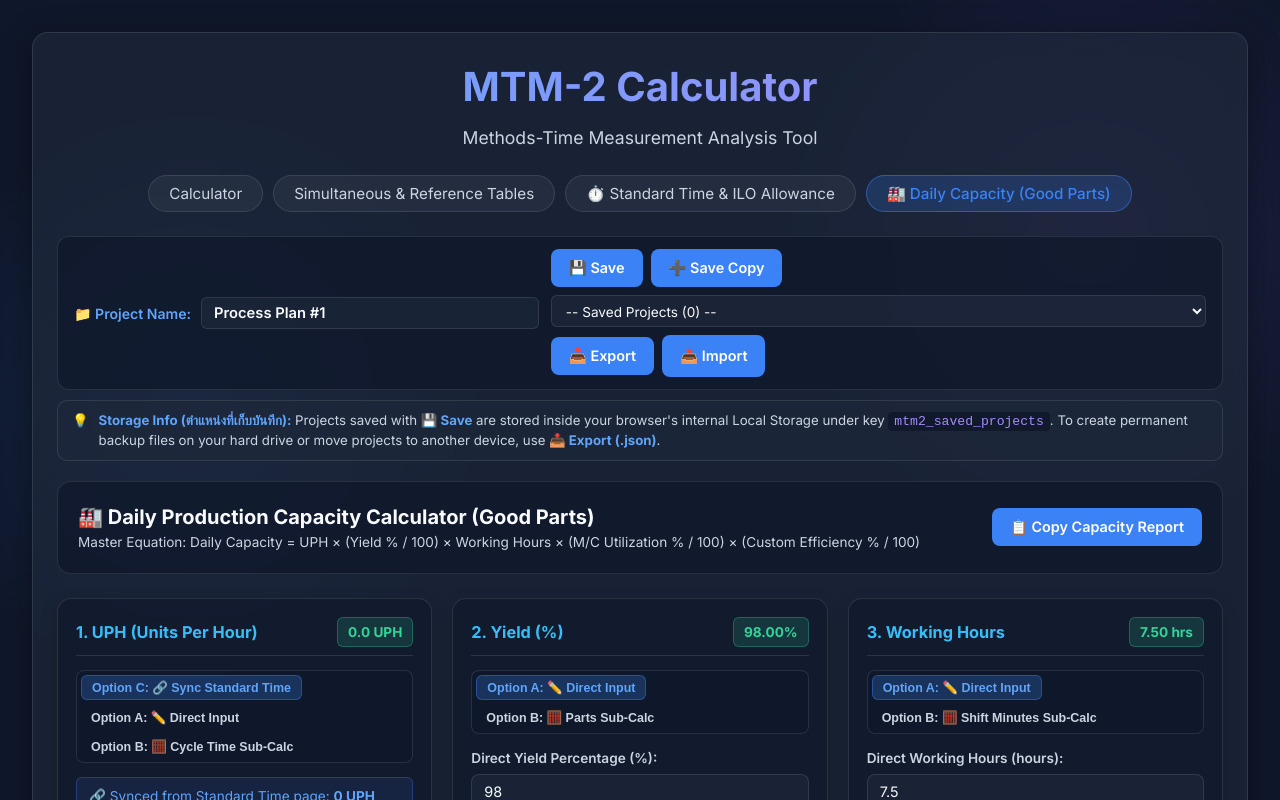
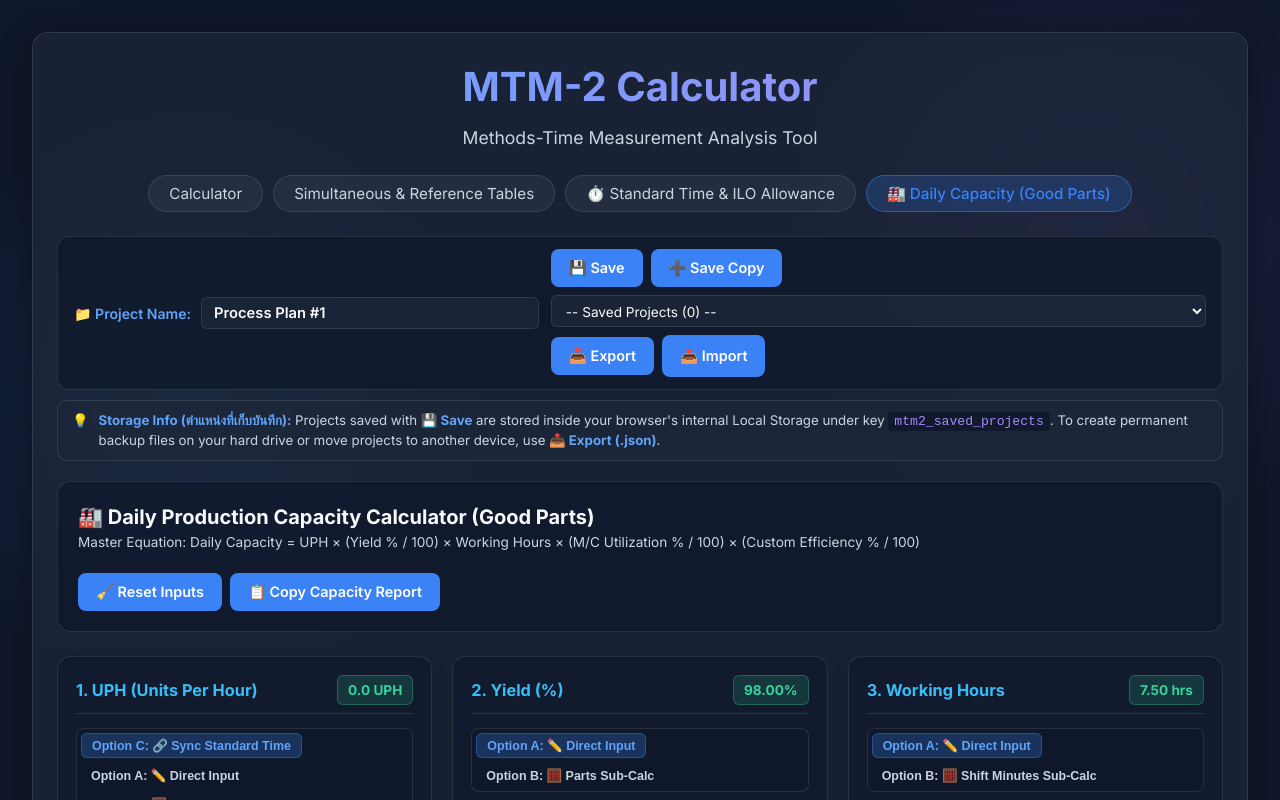
Before and after one commit to teetawat-2580/MTM2_program, a React (Vite) app: page / in a window 1280 px wide. Both pictures are taken after a click on the button "🏭 Daily Capacity (Good Parts)". Shown: the top 800 px of the page. Built offline with nearby package versions, Linux system fonts and the light colour scheme.

Commit message:
Add_Reset_Inputs_button_for_Daily_Production_Capacity_page

```diff
--- a/src/App.jsx
+++ b/src/App.jsx
@@ -641,7 +641,34 @@ Total Allowance %: ${totalAllowancePct}%
   const rawDailyCapacity = calcUPH * (calcYieldPct / 100) * calcWorkingHours * (calcUtilPct / 100) * (calcEfficiencyPct / 100);
   const finalDailyCapacityParts = Math.round(rawDailyCapacity);
 
+  const resetDailyCapacityInputs = () => {
+    setUphMode('sync');
+    setUphDirect('500');
+    setUphCycleTimeSec('12');
+
+    setYieldMode('direct');
+    setYieldDirect('98');
+    setYieldTotalParts('1000');
+    setYieldDefectiveParts('20');
+
+    setHoursMode('direct');
+    setHoursDirect('7.5');
+    setShiftMinutes('480');
+    setBreakMinutes('30');
+
+    setUtilMode('direct');
+    setUtilDirect('85');
+    setActualPartsPerDay('850');
+    setMaxSpeedPartsPerDay('1000');
+
+    setCustomEfficiencyPct('100');
+    setCustomEfficiencyLabel('Operator Efficiency / OEE');
+
+    showToast('🧹 Daily Capacity inputs reset to default values!');
+  };
+
   const copyDailyCapacityReport = () => {
+
     const reportText = `
 === DAILY PRODUCTION CAPACITY REPORT (GOOD PARTS) ===
 Project Name: ${projectName || 'Untitled'}
@@ -1739,10 +1766,16 @@ ${calcUPH.toFixed(1)} UPH × ${(calcYieldPct / 100).toFixed(4)} (Yield) × ${cal
               </p>
             </div>
 
+            <div style={{ display: 'flex', alignItems: 'center', gap: '8px' }}>
+              <button className="btn btn-danger-sm btn-sm" onClick={resetDailyCapacityInputs} title="Reset all capacity inputs to default values">
+                🧹 Reset Inputs
+              </button>
               <button className="btn" onClick={copyDailyCapacityReport} title="Copy full report to clipboard">
                 📋 Copy Capacity Report
               </button>
             </div>
+          </div>
+
 
           {/* 5 Card Controls */}
           <div className="std-cards-grid">
@@ -2060,10 +2093,16 @@ ${calcUPH.toFixed(1)} UPH × ${(calcYieldPct / 100).toFixed(4)} (Yield) × ${cal
                 </span>
               </div>
 
+              <div style={{ display: 'flex', alignItems: 'center', gap: '8px' }}>
+                <button className="btn btn-danger-sm btn-sm" onClick={resetDailyCapacityInputs} title="Reset all capacity inputs to default values">
+                  🧹 Reset Inputs
+                </button>
                 <button className="btn" onClick={copyDailyCapacityReport} title="Copy detailed capacity report">
                   📋 Copy Full Capacity Report
                 </button>
               </div>
+            </div>
+
 
             {/* Verification Math Chain */}
             <div className="equation-chain">
```
Lines whose indentation alone changed are shown as unchanged.
